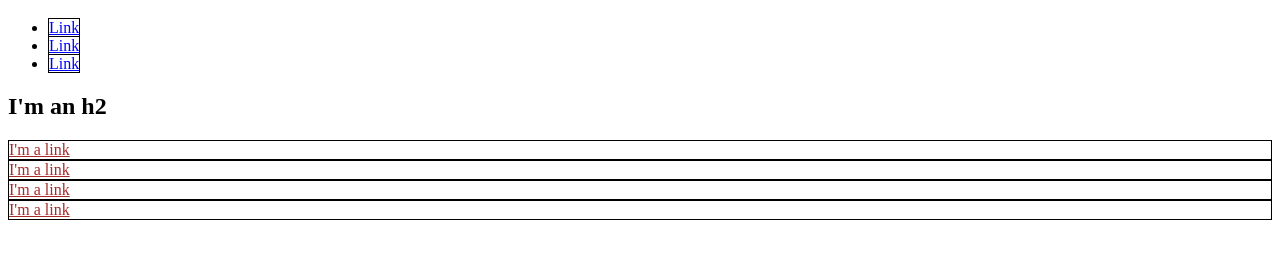
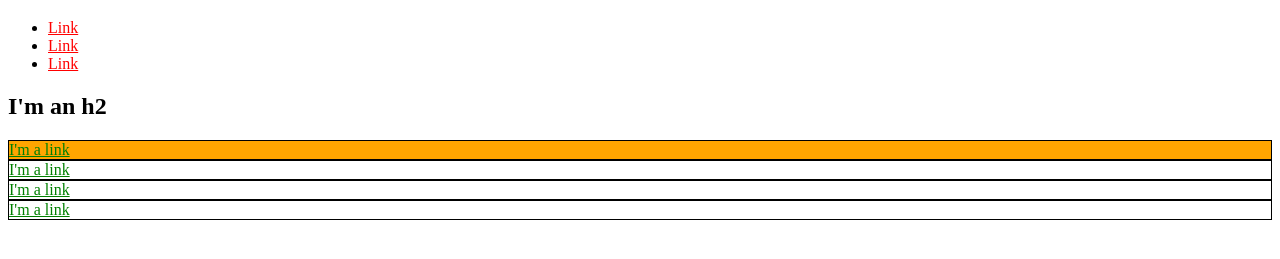
Before and after one commit to brandonprograms/brandonprograms.github.io, a plain HTML site: page index.html in a window 1280 px wide. Shown: the part 61-320 px from the top of the page. Drawn offline with Linux system fonts and the light colour scheme.

Commit message:
css tags

```diff
--- a/index.html
+++ b/index.html
@@ -4,15 +4,23 @@
     <title>Test Page: Don't Panic</title>
     <meta charset="utf-8">
     <style>
-      div {
-            border: 1px solid black;
-          }
-      div a {
-        color: brown;
+      a {
+        color: red;
       }
-      li a{
+      #exec-bio {
+        background-color: lightgray;
+      }
+      .bio-box{
         border: 1px solid black;
-        color: blue;
+      }
+      .bio-box a {
+        color: green;
+      }
+      #boxbackground {
+        background-color: orange;
+      }
+      #boxbackground2 {
+        background-color: azure;
       }
     </style>
   </head>
@@ -30,7 +38,7 @@
       </li>
     </ul>
     <h2>I'm an h2</h2>
-    <div id="exec-bio" class="bio-box">
+    <div id="boxbackground" class="bio-box" class="#boxbackground2">
       <a href="http://example.com/" >I'm a link</a>
     </div>
     <div class="bio-box">
```
